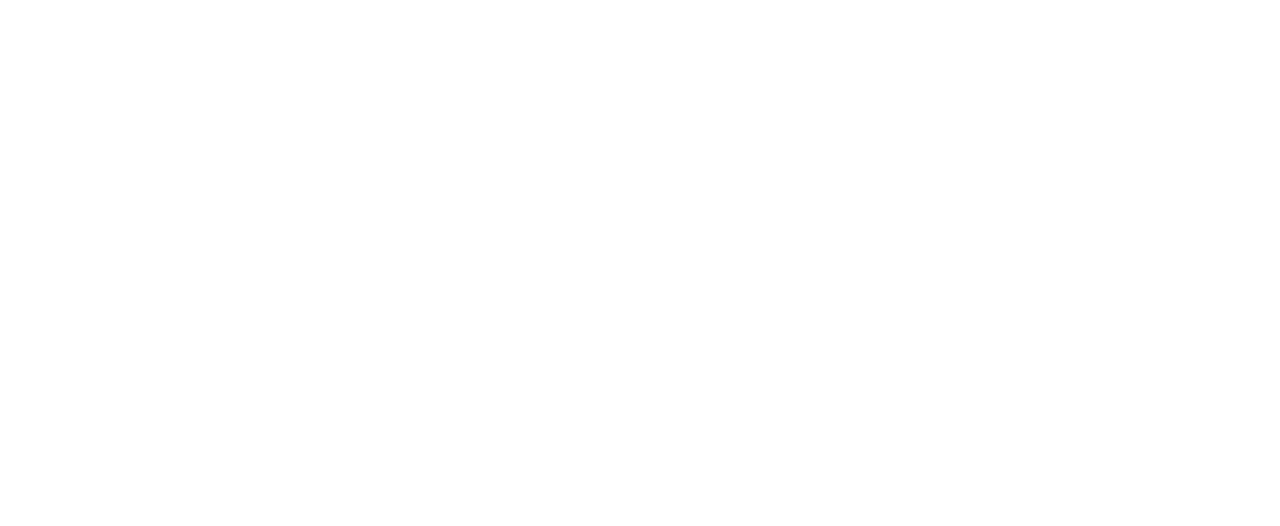
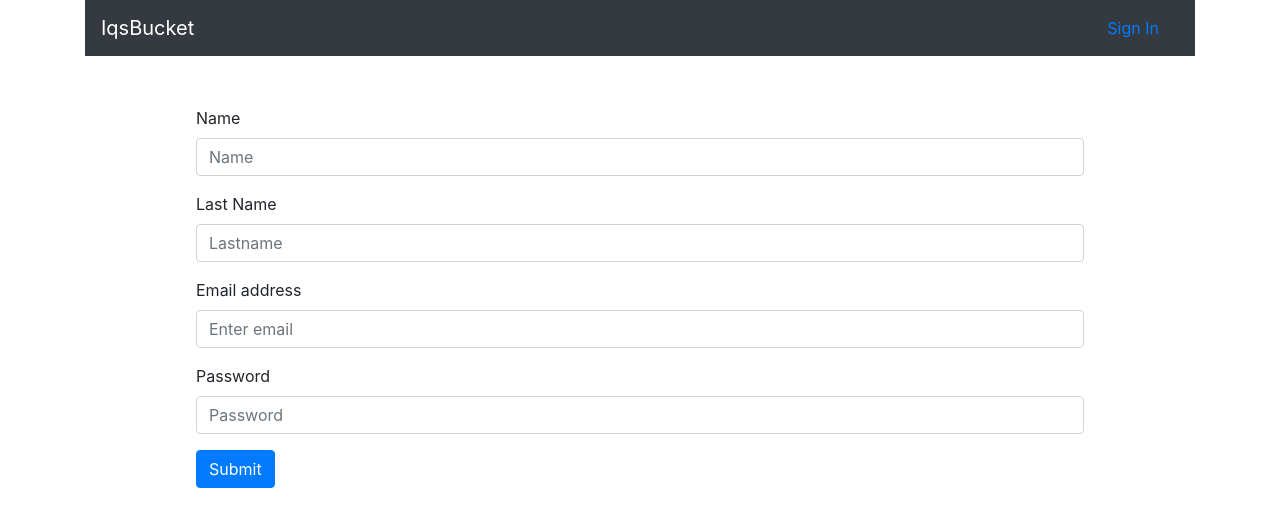
Before and after one commit to zaferozzcan/interview-ko-tool, a React (Create React App) app: page /sign-up in a window 1280 px wide. Shown: the top 526 px of the page. Built offline with nearby package versions, Linux system fonts and the light colour scheme.

Commit message:
add forms for sign in and signup and set the event handlers for them

```diff
--- a/src/App.js
+++ b/src/App.js
@@ -1,7 +1,9 @@
 import React, { Component } from "react";
-import { Route } from "react-router-dom";
+import { Route, Switch } from "react-router-dom";
+import SignIn from "./Components/Auth/SignIn";
 import Landing from "./Components/Landing/Landing";
 import Navbar from "./Components/Navbar/Header";
+import SignUp from "./Components/Auth/SignUp";
 
 export default class App extends Component {
   constructor(props) {
@@ -14,10 +16,14 @@
   render() {
     return (
       <div className="container">
-        <Route exact path="/" component={(Landing, Navbar)}>
-          <Navbar user_id={this.state.user_id} />
-          <Landing />
-        </Route>
+        <Navbar user_id={this.state.user_id} />
+        <Switch>
+          <Route exact path="/" component={(Landing, Navbar)}>
+            <Landing />
+          </Route>
+          <Route path={"/sign-in"} component={SignIn}></Route>
+          <Route path={"/sign-up"} component={SignUp}></Route>
+        </Switch>
       </div>
     );
   }
--- /dev/null
+++ b/src/Components/Auth/SignIn.jsx
@@ -0,0 +1,59 @@
+import React, { Component } from "react";
+import { Form, Button } from "react-bootstrap";
+import { Link } from "react-router-dom";
+
+export default class SignIn extends Component {
+  constructor(props) {
+    super(props);
+    this.state = {
+      email: "",
+      password: "",
+    };
+    this.handleSubmit = this.handleSubmit.bind(this);
+    this.handleChange = this.handleChange.bind(this);
+  }
+
+  handleSubmit(e) {
+    e.preventDefault();
+    alert("submits");
+  }
+  handleChange(e) {
+    this.setState({
+      [e.target.id]: e.target.value,
+    });
+  }
+
+  render() {
+    return (
+      <div className="sign-in-container">
+        <Form onSubmit={this.handleSubmit}>
+          <Form.Group controlId="email">
+            <Form.Label>Email address</Form.Label>
+            <Form.Control
+              value={this.state.email}
+              onChange={this.handleChange}
+              type="email"
+              placeholder="Enter email"
+            />
+          </Form.Group>
+
+          <Form.Group controlId="password">
+            <Form.Label>Password</Form.Label>
+            <Form.Control
+              value={this.state.password}
+              onChange={this.handleChange}
+              type="password"
+              placeholder="Password"
+            />
+          </Form.Group>
+          <Button variant="primary" type="submit">
+            Submit
+          </Button>
+          <Form.Text className="text-muted">
+            Are you new around here? <Link to={"/sign-up"}>Register</Link>
+          </Form.Text>
+        </Form>
+      </div>
+    );
+  }
+}
--- /dev/null
+++ b/src/Components/Auth/SignUp.jsx
@@ -0,0 +1,77 @@
+import React, { Component } from "react";
+import { Form, Button } from "react-bootstrap";
+import { Link } from "react-router-dom";
+
+export default class SignIn extends Component {
+  constructor(props) {
+    super(props);
+    this.state = {
+      name: "",
+      lastName: "",
+      email: "",
+      password: "",
+    };
+
+    this.handleSubmit = this.handleSubmit.bind(this);
+    this.handleChange = this.handleChange.bind(this);
+  }
+
+  handleSubmit(e) {
+    e.preventDefault();
+    alert("submits");
+  }
+  handleChange(e) {
+    this.setState({
+      [e.target.id]: e.target.value,
+    });
+  }
+
+  render() {
+    return (
+      <div className="sign-in-container">
+        <Form onSubmit={this.handleSubmit}>
+          <Form.Group controlId="name">
+            <Form.Label>Name</Form.Label>
+            <Form.Control
+              onChange={this.handleChange}
+              value={this.name}
+              type="text"
+              placeholder="Name"
+            />
+          </Form.Group>
+          <Form.Group controlId="lastName">
+            <Form.Label>Last Name</Form.Label>
+            <Form.Control
+              onChange={this.handleChange}
+              value={this.lastName}
+              type="text"
+              placeholder="Lastname"
+            />
+          </Form.Group>
+          <Form.Group controlId="email">
+            <Form.Label>Email address</Form.Label>
+            <Form.Control
+              onChange={this.handleChange}
+              value={this.email}
+              type="email"
+              placeholder="Enter email"
+            />
+          </Form.Group>
+
+          <Form.Group controlId="password">
+            <Form.Label>Password</Form.Label>
+            <Form.Control
+              onChange={this.handleChange}
+              value={this.password}
+              type="password"
+              placeholder="Password"
+            />
+          </Form.Group>
+          <Button variant="primary" type="submit">
+            Submit
+          </Button>
+        </Form>
+      </div>
+    );
+  }
+}
--- a/src/Components/Navbar/Header.jsx
+++ b/src/Components/Navbar/Header.jsx
@@ -13,12 +13,18 @@
   render() {
     return (
       <Navbar bg="dark" variant="dark" className="navbar-container">
-        <Navbar.Brand href="#home">IqsBucket </Navbar.Brand>
+        <Link to={"/"}>
+          <Navbar.Brand>IqsBucket </Navbar.Brand>
+        </Link>
         <Nav className="mr-auto">
           {this.props.user_id ? (
             <>
-              <Nav.Link href="#home">Home</Nav.Link>
-              <Nav.Link href="#features">Quiz</Nav.Link>
+              <Link to={"/home"}>
+                <Nav.Link>Home</Nav.Link>
+              </Link>
+              <Link to={"/quiz"}>
+                <Nav.Link>Quiz</Nav.Link>
+              </Link>
             </>
           ) : null}
         </Nav>
--- a/src/index.css
+++ b/src/index.css
@@ -13,3 +13,11 @@
   width: 100%;
   height: 40%;
 }
+
+/* sign-in */
+.sign-in-container {
+  margin: 0 auto;
+  width: 80%;
+  height: 100%;
+  margin-top: 50px;
+}
```
